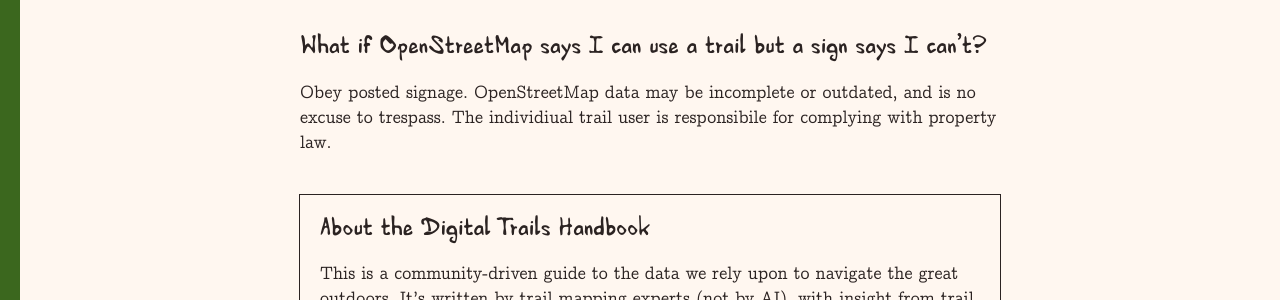
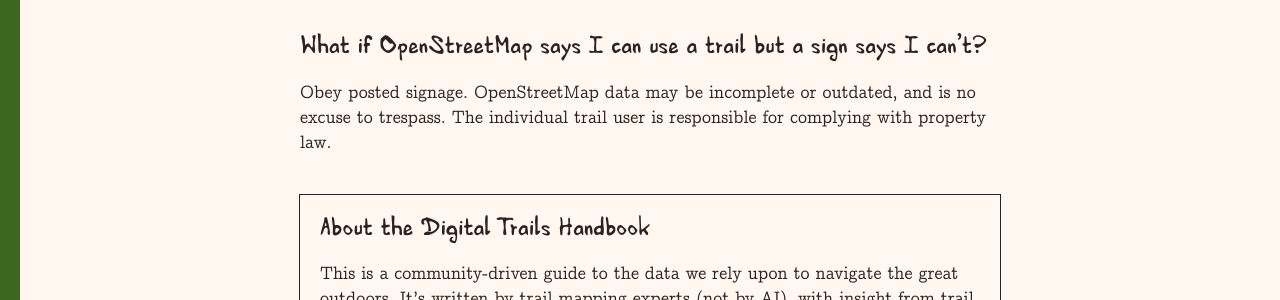
Before and after one commit to osmus/digital-trails-handbook, a Jekyll site: the page built from _source/_articles/private-property.md, in a window 1280 px wide and 900 px high, scrolled down 1221 px. Shown: the part 179-479 px from the top of the window. Built offline with Jekyll 4.4.1, drawn with Linux system fonts in a browser that asks for light colours.

Commit message:
Fix two typos on "Private Property" page

```diff
--- a/_source/_articles/private-property.md
+++ b/_source/_articles/private-property.md
@@ -30,4 +30,4 @@ OSM-based maps typically mark private trails as no-access, or hide them entirely
 
 ## What if OpenStreetMap says I can use a trail but a sign says I can't?
 
-Obey posted signage. OpenStreetMap data may be incomplete or outdated, and is no excuse to trespass. The individiual trail user is responsibile for complying with property law.
+Obey posted signage. OpenStreetMap data may be incomplete or outdated, and is no excuse to trespass. The individual trail user is responsible for complying with property law.
```
